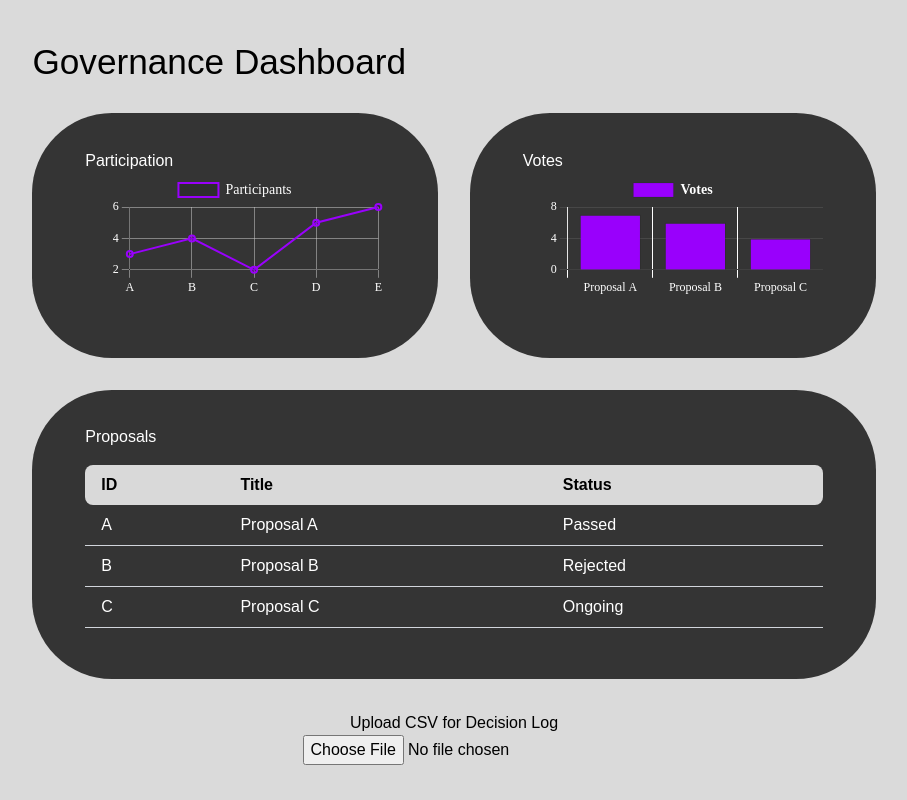
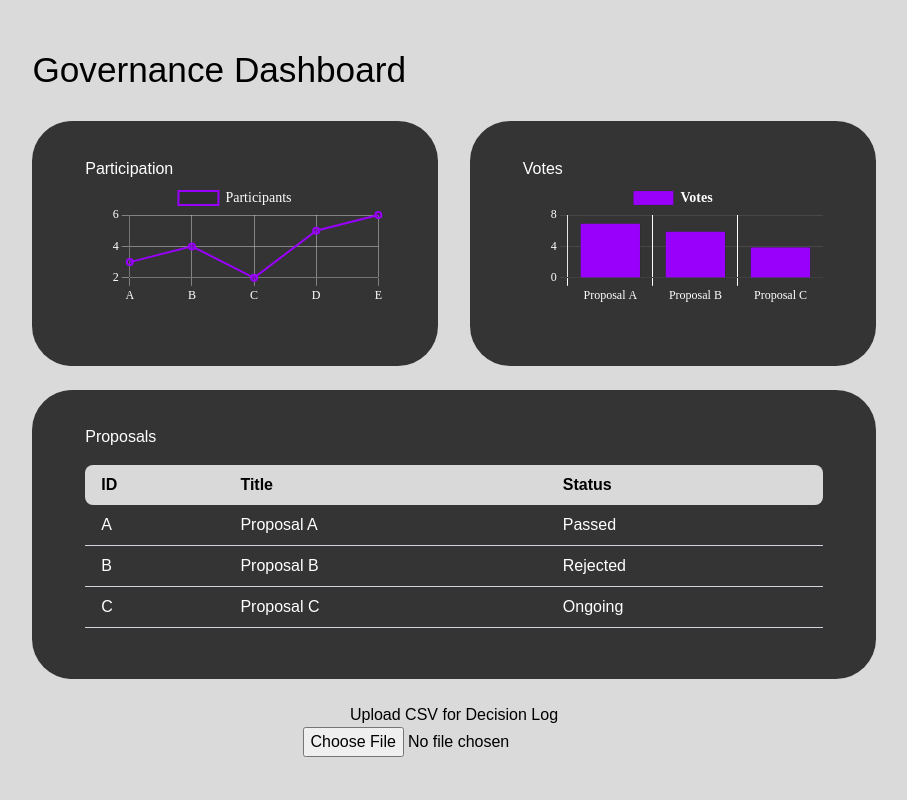
Before and after one commit to hyphacoop/governance-experiment, a Svelte app in the folder dashboard/: page / in a window 1280 px wide. Shown: the whole page, without its empty margins (186-1093 px from the left). Built offline with nearby package versions, Linux system fonts and the light colour scheme; a web font is replaced by a local one.

Commit message:
Refactor component styles: Adjust border radius and margin
- Adjusted the border radius of the component from 5rem to 2.5rem
- Reduced the margin-bottom of the component from 2rem to 1.5rem
- Added a new CSS class ".border-purple" to set the border color to #9900FC

```diff
--- a/dashboard/src/app.css
+++ b/dashboard/src/app.css
@@ -82,9 +82,13 @@ button:focus-visible {
 div.component {
   color: white;
   background-color: #343434;
-  border-radius: 5rem;
+  border-radius: 2.5rem;
   padding: 2.2rem 3.3rem;
-  margin-bottom: 2rem;
+  margin-bottom: 1.5rem;
+}
+
+.border-purple {
+  border-color: #9900FC;
 }
 
 @media (max-width: 640px) {
```
